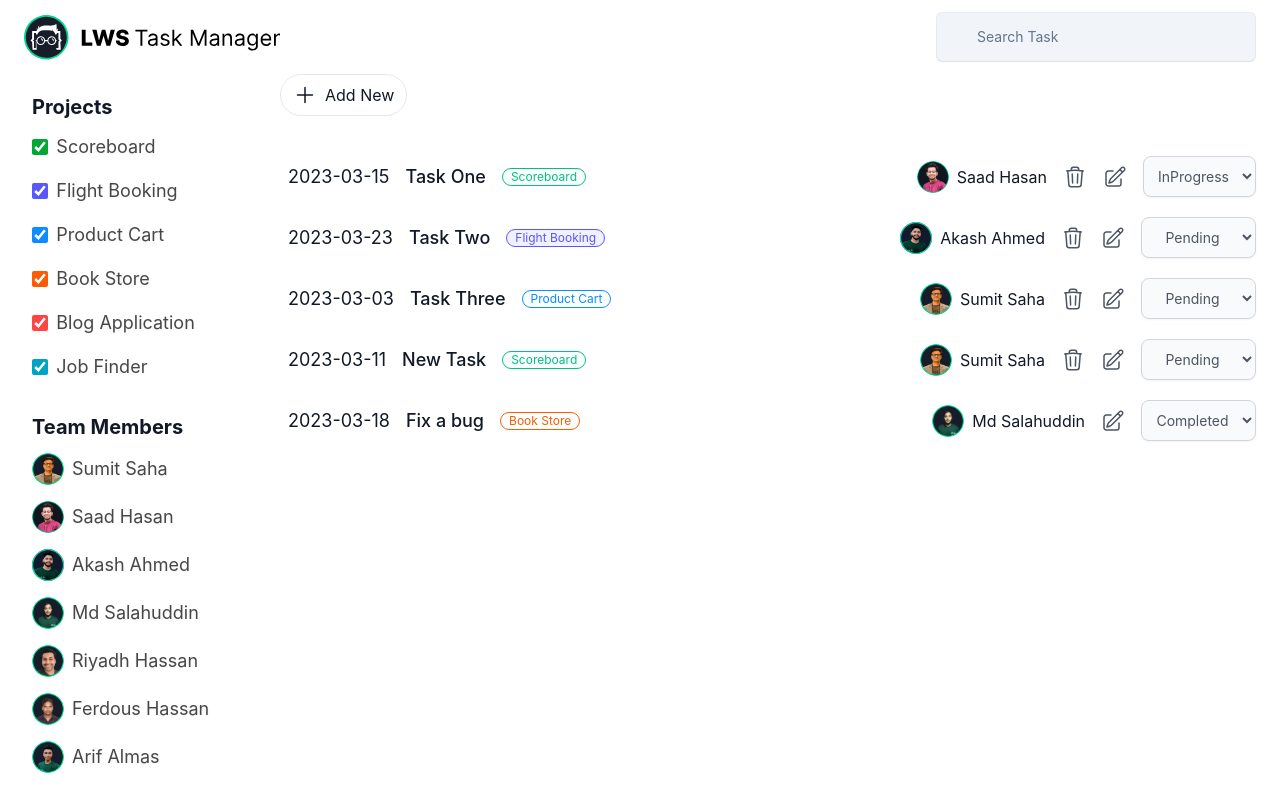
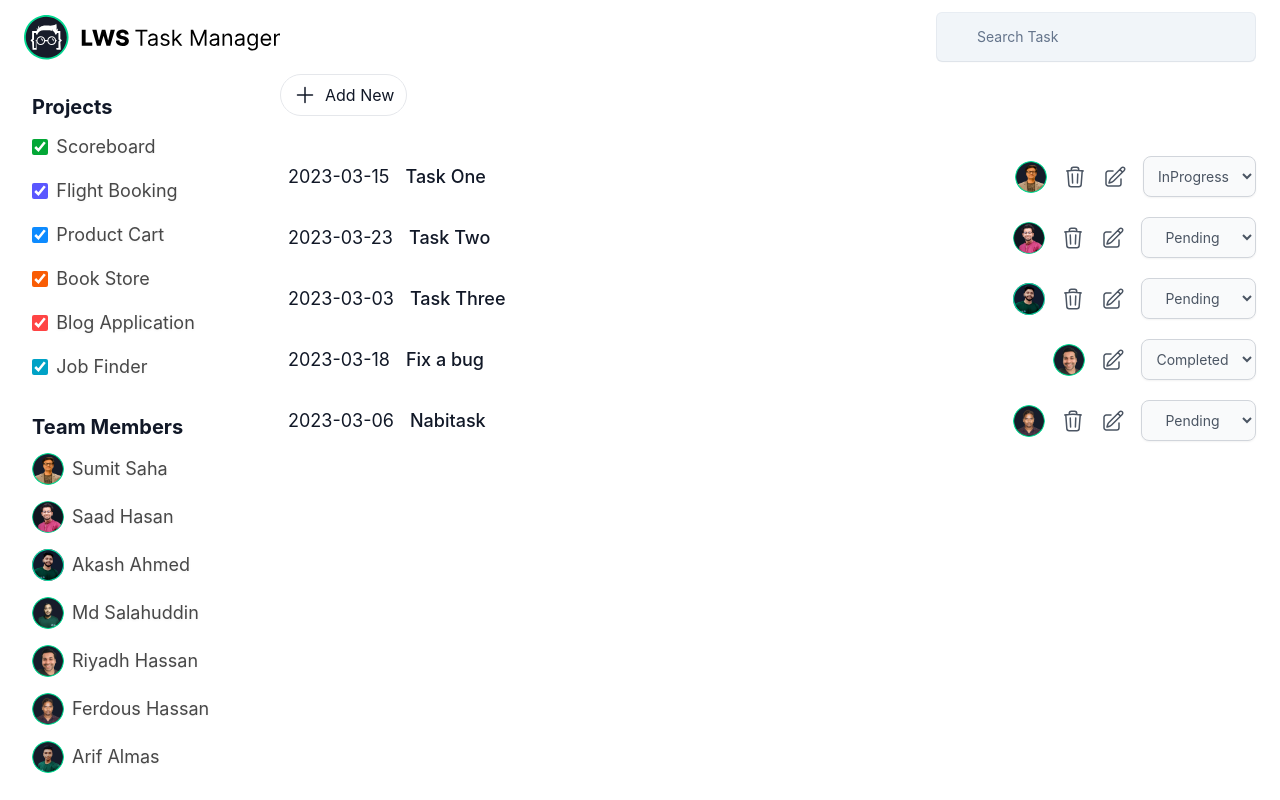
Before and after one commit to Nabi171/managerApp, a React (Create React App) app: page / in a window 1280 px wide. Built offline with nearby package versions, Linux system fonts and the light colour scheme; data requests are answered from the project's data file.

Commit message:
change in data

```diff
--- a/server/db.json
+++ b/server/db.json
@@ -116,21 +116,6 @@
       "id": 3
     },
     {
-      "taskName": "New Task",
-      "teamMember": {
-        "name": "Sumit Saha",
-        "avatar": "/images/avatars/sumit.png",
-        "id": 1
-      },
-      "project": {
-        "id": 1,
-        "projectName": "Scoreboard",
-        "colorClass": "color-scoreboard"
-      },
-      "deadline": "2023-03-11",
-      "id": 4
-    },
-    {
       "taskName": "Fix a bug",
       "teamMember": {
         "name": "Md Salahuddin",
@@ -145,6 +130,13 @@
       },
       "id": 5,
       "status": "completed"
+    },
+    {
+      "taskName": "Nabitask",
+      "name": "Akash Ahmed",
+      "projectName": "Product Cart",
+      "deadline": "2023-03-06",
+      "id": 6
     }
   ]
 }
--- a/src/components/pages/AddTask/AddTask.js
+++ b/src/components/pages/AddTask/AddTask.js
@@ -1,5 +1,35 @@
-import React from 'react';
+import React, { useState } from 'react';
+import { useAddTasksMutation } from '../../../features/task/apiSlice';
+import { useNavigate } from 'react-router';
 const AddTask = () => {
+    const [addTasks, { isLoading, isSuccess, isError }] = useAddTasksMutation();
+    const [taskName, setTaskName] = useState("");
+    const [name, setName] = useState("");
+    const [projectName, setprojectName] = useState("");
+    const [deadline, setDeadline] = useState("");
+    const navigate = useNavigate();
+
+
+
+    const handleName = (e) => {
+        setName(e.target.value)
+    }
+    const handleProjectName = (e) => {
+        setprojectName(e.target.value)
+    }
+
+    const handleSubmit = (e) => {
+        e.preventDefault();
+        addTasks({
+            taskName,
+            name,
+            projectName,
+            deadline,
+
+        });
+        navigate('/')
+    };
+
     return (
         <div>
             {/* <Navbar></Navbar> */}
@@ -10,10 +40,14 @@ const AddTask = () => {
         </h1>
 
                     <div className="justify-center mb-10 space-y-2 md:flex md:space-y-0">
-                        <form className="space-y-6">
+                        <form
+                            onSubmit={handleSubmit}
+                            className="space-y-6">
                             <div className="fieldContainer">
                                 <label for="lws-taskName">Task Name</label>
                                 <input
+                                    value={taskName}
+                                    onChange={(e) => setTaskName(e.target.value)}
                                     type="text"
                                     name="taskName"
                                     id="lws-taskName"
@@ -24,8 +58,13 @@ const AddTask = () => {
 
                             <div className="fieldContainer">
                                 <label>Assign To</label>
-                                <select name="teamMember" id="lws-teamMember" required>
-                                    <option value="" hidden selected>Select Job</option>
+                                <select
+                                    value={name}
+                                    onChange={handleName}
+                                    name="teamMember" id="lws-teamMember" required>
+                                    <option
+                                        value=""
+                                        hidden selected>Select Job</option>
                                     <option>Sumit Saha</option>
                                     <option>Sadh Hasan</option>
                                     <option>Akash Ahmed</option>
@@ -37,8 +76,13 @@ const AddTask = () => {
                             </div>
                             <div className="fieldContainer">
                                 <label for="lws-projectName">Project Name</label>
-                                <select id="lws-projectName" name="projectName" required>
-                                    <option value="" hidden selected>Select Project</option>
+                                <select
+                                    value={projectName}
+                                    onChange={handleProjectName}
+                                    id="lws-projectName" name="projectName" required>
+                                    <option
+                                        value=""
+                                        hidden selected>Select Project</option>
                                     <option>Scoreboard</option>
                                     <option>Flight Booking</option>
                                     <option>Product Cart</option>
@@ -50,7 +94,10 @@ const AddTask = () => {
 
                             <div className="fieldContainer">
                                 <label for="lws-deadline">Deadline</label>
-                                <input type="date" name="deadline" id="lws-deadline" required />
+                                <input
+                                    value={deadline}
+                                    onChange={(e) => setDeadline(e.target.value)}
+                                    type="date" name="deadline" id="lws-deadline" required />
                             </div>
 
                             <div className="text-right">
--- a/src/components/pages/SideTasks/SingleLwsTask.js
+++ b/src/components/pages/SideTasks/SingleLwsTask.js
@@ -6,9 +6,17 @@ import img4 from '../../../images/avatar/salahuddin.png'
 import img5 from '../../../images/avatar/riyadh.png'
 import img6 from '../../../images/avatar/ferdous.png'
 import img7 from '../../../images/avatar/almas.png'
+import { useDeleteTaskMutation } from '../../../features/task/apiSlice';
+import { useDispatch } from 'react-redux';
 const SingleLwsTask = ({ task }) => {
-    const { taskName, teamMember, project, deadline, status } = task;
-    const Imgid = task.teamMember.id;
+    const { taskName, deadline, status, id } = task;
+    const Imgid = id;
+    const [deleteTask, { isSuccess, isLoading, isError }] = useDeleteTaskMutation();
+    const dispatch = useDispatch();
+    const handleDelete = () => {
+        deleteTask(id);
+        window.location.reload();
+    }
     return (
         <div className="lws-task">
             <div className="flex items-center gap-2 text-slate">
@@ -18,7 +26,10 @@ const SingleLwsTask = ({ task }) => {
 
             <div className="lws-taskContainer">
                 <h1 className="lws-task-title">{taskName}</h1>
-                <span className={`lws-task-badge ${project.colorClass}`}>{project.projectName}</span>
+                {/* {<span className={`lws-task-badge ${task.project.colorClass}`}>{task.project.projectName}</span>} */}
+                {/* {task.project.projectName ? <span className={`lws-task-badge colorClass`}>{task.project.projectName}</span>
+                    : <span className={`lws-task-badge colorClass`}>{task.projectName}</span>
+                } */}
             </div>
 
             <div className="flex items-center gap-4">
@@ -30,10 +41,14 @@ const SingleLwsTask = ({ task }) => {
                     {Imgid == 5 && <img src={img5} className="team-avater" />}
                     {Imgid == 6 && <img src={img6} className="team-avater" />}
                     {Imgid == 7 && <img src={img7} className="team-avater" />}
-                    <p className="lws-task-assignedOn">{teamMember.name}</p>
+                    {/* <p className="lws-task-assignedOn">{task.teamMember.name}||
+                    {task.name}
+                    </p> */}
                 </div>
                 {/* <!-- delete button will not shown to the ui, until the status of the task will be completed --> */}
-                {status !== "completed" && <button className="lws-delete">
+                {status !== "completed" && <button
+                    onClick={handleDelete}
+                    className="lws-delete">
                     <svg
                         fill="none"
                         viewBox="0 0 24 24"
@@ -67,7 +82,7 @@ const SingleLwsTask = ({ task }) => {
                             <option value="completed">Completed</option></>}
                 </select>
             </div>
-        </div>
+        </div >
     );
 };
 
--- a/src/features/task/apiSlice.js
+++ b/src/features/task/apiSlice.js
@@ -30,7 +30,13 @@ export const apiSlice = createApi({
             }),
             invalidatesTags: ["tasks"],
         }),
-
+        deleteTask: builder.mutation({
+            query: (id) => ({
+                url: `/tasks/${id}`,
+                method: "DELETE",
+            }),
+            invalidatesTags: ["tasks"],
+        }),
 
 
     }),
@@ -41,6 +47,7 @@ export const {
     useGetTeamQuery,
     useGetTasksQuery,
     useAddTasksMutation,
+    useDeleteTaskMutation,
 
 
 } = apiSlice;
```
